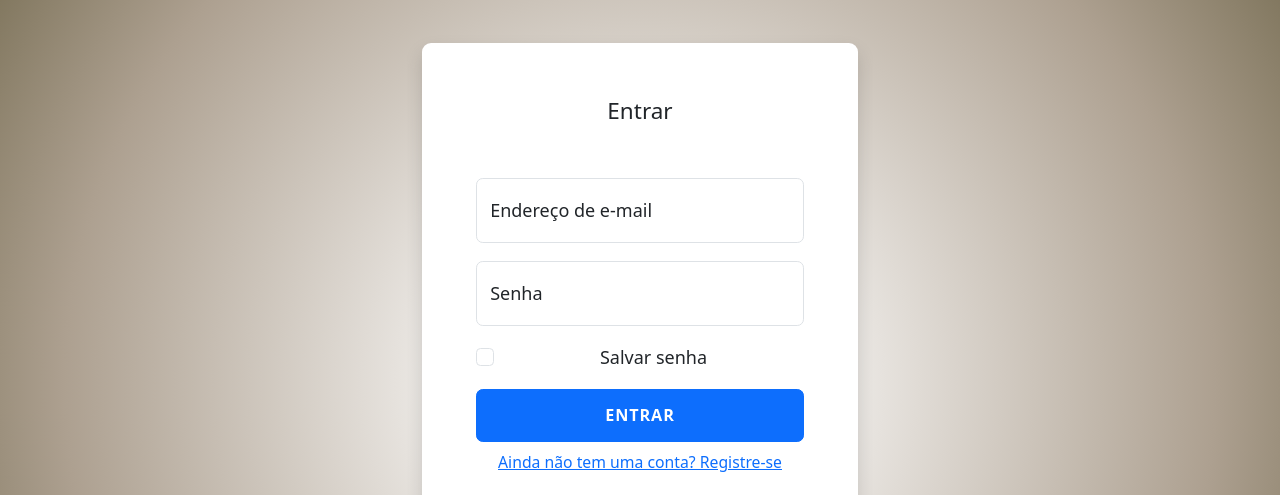
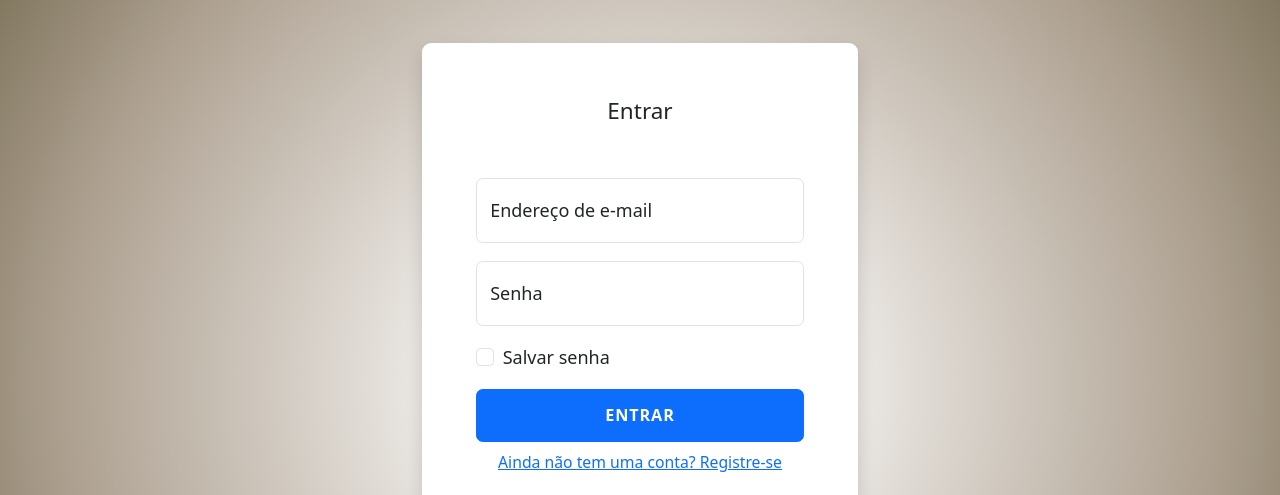
Before and after one commit to IanMouraF/PaginaBanco, a website: page login.html in a window 1280 px wide. Shown: the part 97-592 px from the top of the page. Drawn offline with nearby package versions, Linux system fonts and the light colour scheme.

Commit message:
salvar senha À esquerda

```diff
--- a/login.html
+++ b/login.html
@@ -150,7 +150,7 @@
                 <span id="passwordError" class="error"></span>
               </div>
 
-              <div class="form-check mb-3">
+              <div class="form-check mb-3 checkbox-container">
                 <input class="form-check-input" type="checkbox" value="" id="rememberPasswordCheck">
                 <label class="form-check-label" for="rememberPasswordCheck">
                   Salvar senha
--- a/style2.css
+++ b/style2.css
@@ -336,3 +336,7 @@ body.dark-mode .carrosseltext {
 .carrosseltext {
   color: #ffffff;
 }
+
+.checkbox-container {
+  text-align: left;
+}
```
Also changed, not shown: vercel.json (renamed from versel.json), 1 other file.
